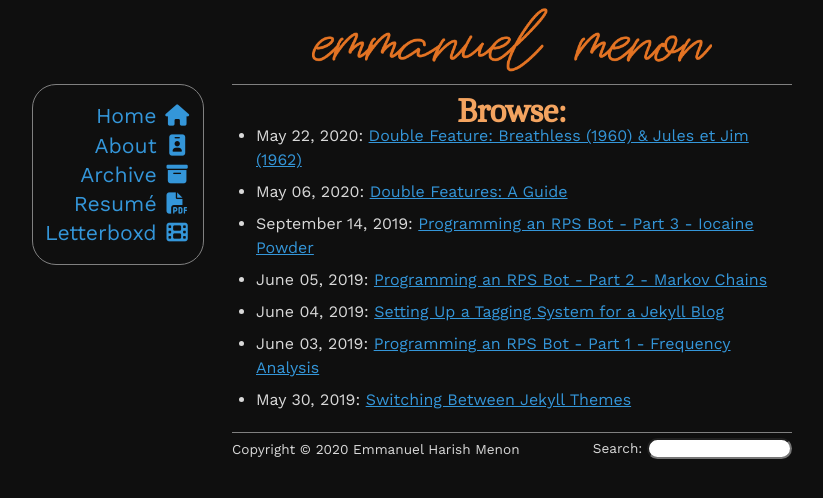
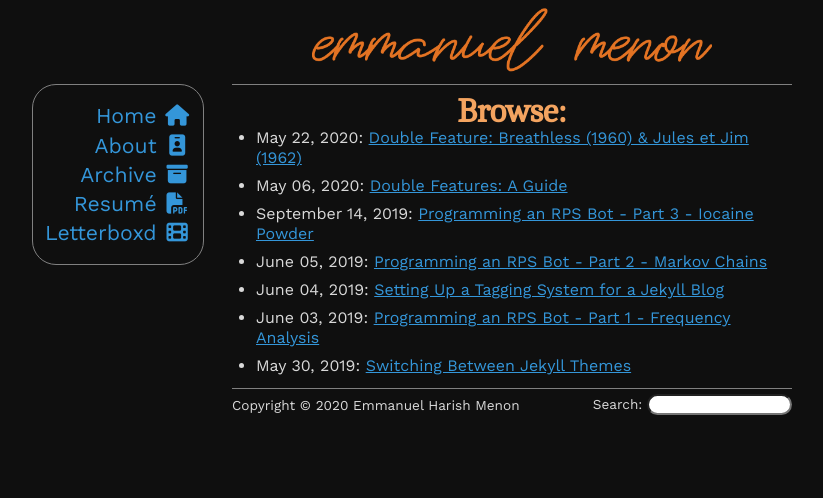
Before and after one commit to emmanuelmenon/emmanuelmenon.github.io, a Jekyll site: the page built from archive.md, in a window 1280 px wide. Shown: the top 498 px of the page, without its empty margins (128-951 px from the left). Built offline with Jekyll 4.4.1, drawn with Linux system fonts in a browser that asks for light colours; nearby versions of some CDN libraries.

Commit message:
Clean up file organisation

```diff
--- /dev/null
+++ b/_includes/footer.html
@@ -0,0 +1,12 @@
+<footer>
+    <p class="left">
+        Copyright &copy; {{ site.time | date: '%Y' }} Emmanuel Harish Menon
+    </p>
+    <form class="right" method="get" action="https://www.google.com/search">
+        Search:
+        <input type="text" name="q" size="15" maxlength="256">
+        <input type="hidden" name="sitesearch" value="emmanuelmenon.com">
+        <button type="submit" class="hide"></button>
+    </form>
+</footer>
+</body>
--- /dev/null
+++ b/_includes/head.html
@@ -0,0 +1,8 @@
+<meta charset="UTF-8">
+<meta name="viewport" content="width=device-width">
+<link href="/assets/css/styles.css" rel="stylesheet">
+<link href="https://fonts.googleapis.com/css2?family=Work+Sans&family=Ubuntu+Mono&family=Caladea&display=swap" rel="stylesheet" defer>
+<!--[if lt IE 9]><script src="https://cdnjs.cloudflare.com/ajax/libs/html5shiv/3.7.3/html5shiv.min.js"></script><![endif]-->
+<script src="https://kit.fontawesome.com/d4631c719c.js" crossorigin="anonymous" defer></script>
+<link rel='icon' href="/assets/images/favicon.png" type='image/x-icon' defer>
+{% seo %}
--- /dev/null
+++ b/_includes/header.html
@@ -0,0 +1,5 @@
+<header>
+    <a href="/">
+        <img class="header-image" src="{{ site.url }}/assets/images/signature.png">
+    </a>
+</header>
--- /dev/null
+++ b/_includes/sidebar.html
@@ -0,0 +1,12 @@
+<hr class="desktopHidden">
+<div id="sidebar">
+    <nav>
+        <ul>
+            <li><a href="/">Home <i class="fas fa-home fa-fw"></i></a></li>
+            <li><a href="/about">About <i class="fas fa-id-badge fa-fw"></i></a></li>
+            <li><a href="/archive">Archive <i class="fas fa-archive fa-fw"></i></a></li>
+            <li><a href="/Resume.pdf">Resumé <i class="fas fa-file-pdf fa-fw"></i></a></li>
+            <li><a href="https://letterboxd.com/emmanuelmenon/">Letterboxd <i class="fas fa-film fa-fw"></i></a></li>
+        </ul>
+    </nav>
+</div>
--- a/_layouts/default.html
+++ b/_layouts/default.html
@@ -1,45 +1,9 @@
 <!DOCTYPE html>
 <html lang="en">
-<head>
-    <!--[if lt IE 9]><script src="https://cdnjs.cloudflare.com/ajax/libs/html5shiv/3.7.3/html5shiv.min.js"></script><![endif]-->
-    <meta charset="UTF-8">
-    <meta name="viewport" content="width=device-width">
-    <link href="/assets/css/styles.css" rel="stylesheet">
-    <link href="https://fonts.googleapis.com/css2?family=Work+Sans&family=Ubuntu+Mono&family=Caladea&display=swap" rel="stylesheet" defer>
-    <script src="https://kit.fontawesome.com/d4631c719c.js" crossorigin="anonymous" defer></script>
-    <link rel='icon' href="/assets/images/favicon.png" type='image/x-icon' defer>
-    {% seo %}
-</head>
-
+<head>{% include head.html %}</head>
 <body>
-    <header>
-        <a href="/">
-            <img class="header-image" src="{{ site.url }}/assets/images/signature.png">
-        </a>
-    </header>
-    <hr class="desktopHidden">
-    <div id="sidebar">
-        <nav>
-            <ul>
-                <li><a href="/">Home <i class="fas fa-home fa-fw"></i></a></li>
-                <li><a href="/about">About <i class="fas fa-id-badge fa-fw"></i></a></li>
-                <li><a href="/archive">Archive <i class="fas fa-archive fa-fw"></i></a></li>
-                <li><a href="/Resume.pdf">Resumé <i class="fas fa-file-pdf fa-fw"></i></a></li>
-                <li><a href="https://letterboxd.com/emmanuelmenon/">Letterboxd <i class="fas fa-film fa-fw"></i></a></li>
-            </ul>
-        </nav>
-    </div>
+    {% include header.html %}
+    {% include sidebar.html %}
     <div id="content">{{ content }}</div>
-    <footer>
-        <p class="left">
-            Copyright &copy; {{ site.time | date: '%Y' }} Emmanuel Harish Menon
-        </p>
-        <form class="right" method="get" action="https://www.google.com/search">
-            Search:
-            <input type="text" name="q" size="15" maxlength="256">
-            <input type="hidden" name="sitesearch" value="emmanuelmenon.com">
-            <button type="submit" class="hide"></button>
-        </form>
-    </footer>
-</body>
+    {% include footer.html %}
 </html>
--- a/_layouts/tagpage.html
+++ b/_layouts/tagpage.html
@@ -1,11 +1,11 @@
 ---
 layout: default
 ---
-<h1>{{page.title}}</h1>
+<h1>{{ page.title }}</h1>
 <ul>
     {% for post in site.tags[page.tag] %}
         <li>{{ post.date | date: "%B %d, %Y" }}: <a href="{{ post.url }}">{{ post.title }}</a></li>
     {% endfor %}
 </ul>
 <hr>
-{{content}}
+{{ content }}
--- a/archive.md
+++ b/archive.md
@@ -3,8 +3,8 @@
 title: Archived Posts
 description: Archived posts from the blog of Emmanuel Menon. Disclaimer - none of these posts will provide enlightenment on any subject. They might however, provide brief entertainment.
 ---
-<h1 style="margin-bottom: -1rem;">Browse:</h1>
-<ul style="line-height: 1.5; margin-bottom: 1.25rem;">
+<h1 style="margin-bottom: -0.75rem;">Browse:</h1>
+<ul style="margin-bottom: 0.75rem;">
     {% for post in site.posts %}
         <li>{{ post.date | date: "%B %d, %Y" }}: <a href="{{ post.url }}">{{ post.title }}</a></li>
     {% endfor %}
--- a/assets/css/codehighlighting.css
+++ b/assets/css/codehighlighting.css
@@ -1,7 +1,7 @@
 /* my styles */
 pre { white-space: pre-wrap; }
-code {font-family: 'Ubuntu Mono', monospace !important; }
-.highlight { padding: 10px; margin: 0;  border-radius: 25px; }
+code { font-family: 'Ubuntu Mono', monospace !important; }
+.highlight { padding: 10px; margin: 0;  border-radius: 25px; margin: 0.75rem 0.25rem; }
 
 /* begin theme */
 .highlight .hll { background-color: #49483e }
--- a/assets/css/styles.css
+++ b/assets/css/styles.css
@@ -7,7 +7,7 @@
 /* loads on every page */
 img.header-image { width: 25rem; margin: 0.5rem auto 0; display: block; }
 #content { border-top: 0.1rem solid #808080; padding-top: 0.3rem; }
-footer { border-top: 0.1rem solid #808080; margin-top: 0.5rem; font-size: 0.85em; }
+footer { border-top: 0.1rem solid #808080; margin-top: 0.75rem; font-size: 0.85em; }
 footer p { margin-top: 0.5rem; }
 footer form { margin-top: 0.3rem; }
 footer form input { border-radius: 1.5rem; }
@@ -53,7 +53,7 @@
 strong { font-weight: 700; }
 
 /* lists */
-#content ul li, #content ol li { margin: 0.5rem 0 0rem 1.5rem; }
+#content ul li, #content ol li { line-height: 1.25; margin: 0.5rem 0 0rem 1.5rem; }
 #content ul li { list-style-type: disc; }
 #content ol li { list-style-type: lower-roman; }
 
@@ -75,13 +75,13 @@
 
 /* pagination buttons */
 .greyed { color: #808080; }
-.paginator { text-align: center; margin-top: 0.5rem; }
+.paginator { text-align: center; margin-top: 0.75rem; }
 .paginator a { text-decoration: none; }
 
 /* posts */
 article { padding: 0; }
-.post { border-bottom: 0.1rem solid #808080; padding-bottom: 0.5rem;}
-.post-meta { font-style: italic; font-size: 0.85em; }
+.post { border-bottom: 0.1rem solid #808080; }
+.post-meta { font-style: italic; font-size: 0.85em; margin-top: 0.75rem; }
 .post-meta p { margin-bottom: 0; margin-top: 0.25rem;}
 .post-meta a { text-decoration: none; }
 
```
Also changed, not shown: _includes/post-meta.html (added, +9 -0 lines), _layouts/post.html (+1 -9 lines).
